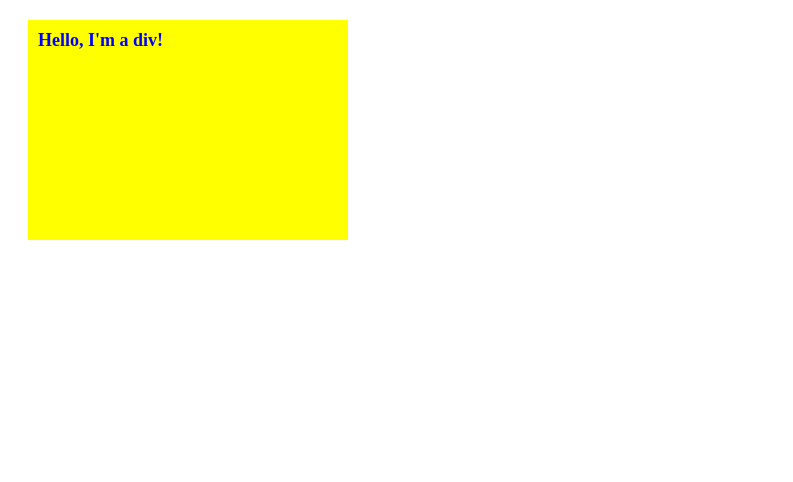
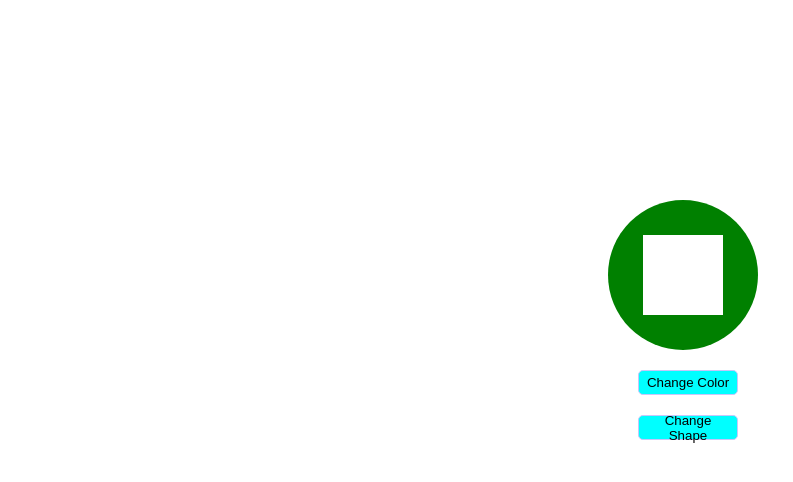
Before and after one commit to simajadhav63/geekster-, a plain HTML site: page index.html in a window 1280 px wide. Shown: the whole page, without its empty margins (0-793 px from the left). Drawn offline with Linux system fonts and the light colour scheme.

Commit message:
Add files via upload

```diff
--- a/index.html
+++ b/index.html
@@ -3,10 +3,20 @@
 <head>
   <meta charset="UTF-8">
   <meta name="viewport" content="width=device-width, initial-scale=1.0">
-  <title>DOM Project</title>
+  <title>Dark mode Project</title>
 </head>
 <body>
-  <div id="div1">Hello, I'm a div!</div>
+
+  <div id="container" style="position: relative; width: 150px; height: 150px; margin-top: 200px; left: 600px; background-color: green; border-radius: 50%;">
+    <div id="square" style="position: absolute; top: 50%; left: 50%; width: 80px; height: 80px; background-color: white; transform: translate(-50%, -50%);"></div>
+  </div>
+
+  <button style="display: flex; justify-content: center; align-items: center; margin-left: 630px; margin-top: 20px; width: 100px; height: 25px; background-color: aqua; border: 1px solid rgb(198, 198, 250); border-radius: 5px;" onclick="changeColor()">Change Color</button>
+  <button style="display: flex; justify-content: center; align-items: center; margin-left: 630px; margin-top: 20px; width: 100px; height: 25px; background-color: aqua; border: 1px solid rgb(198, 198, 250); border-radius: 5px;" onclick="changeShape()">Change Shape</button>
+
+
+
+
   <script src="script.js"></script>
 
 </body>
--- a/script.js
+++ b/script.js
@@ -1,10 +1,25 @@
-let div1 = document.getElementById("div1");
+let circle = document.getElementById("container");
+let square = document.getElementById("square");
 
-  div1.style.backgroundColor = "yellow";
-  div1.style.color = "blue";
-  div1.style.margin = "20px";
-  div1.style.padding = "10px";
-  div1.style.fontSize = "18px";
-  div1.style.fontWeight = "bold";
-  div1.style.height = "200px";
-  div1.style.width = "300px";
+let colors = ["red", "orange", "yellow", "green", "blue", "indigo", "violet"];
+
+  function changeColor() {
+    let randomColor = colors[Math.floor(Math.random() * colors.length)];
+    circle.style.backgroundColor = randomColor;
+  }
+
+  function changeShape() {
+
+    square.style.width = "0";
+    square.style.height = "0";
+    square.style.borderBottom = "50px solid blue";
+    square.style.borderLeft = "25px solid transparent";
+    square.style.borderRight = "25px solid transparent";
+    square.style.backgroundColor = "transparent"; // Ensure background is transparent before changing shape
+    square.style.borderBottom = shapes[shapeIndex].borderBottom;
+    square.style.borderLeft = shapes[shapeIndex].borderLeft;
+    square.style.borderRight = shapes[shapeIndex].borderRight;
+
+    shapeIndex = (shapeIndex + 1) % shapes.length;
+
+  }
```
